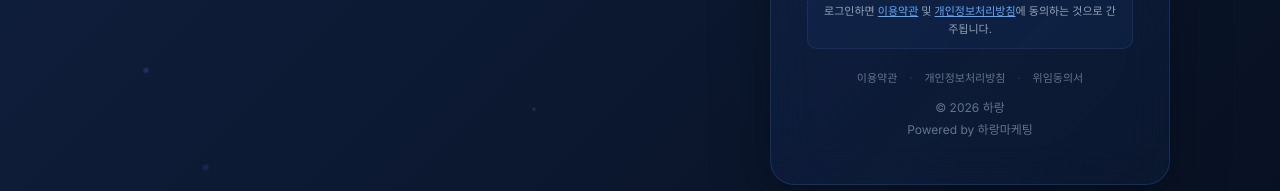
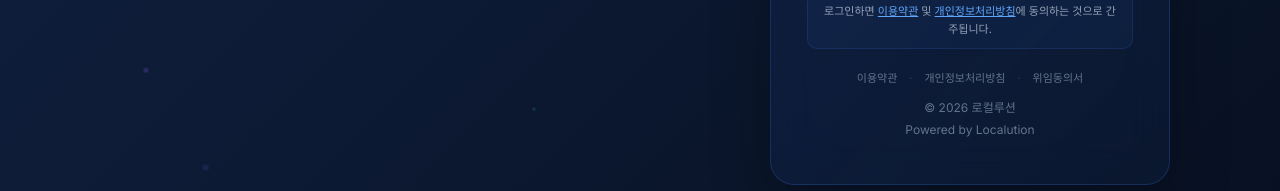
Before and after one commit to jty0221-del/localution, a Next.js app: page /login in a window 1280 px wide. Shown: the part 542-733 px from the top of the page. Built offline with nearby package versions, Linux system fonts and the light colour scheme.

Commit message:
fix: 로그인 푸터 브랜드명 하랑→로컬루션

```diff
--- a/app/login/page.tsx
+++ b/app/login/page.tsx
@@ -352,8 +352,8 @@ export default function LoginPage() {
                 <span className='footerDivider'>·</span>
                 <a href='/legal/platform-consent' target='_blank' rel='noopener'>위임동의서</a>
               </div>
-              &copy; 2026 하랑<br/>
-              Powered by 하랑마케팅
+              &copy; 2026 로컬루션<br/>
+              Powered by Localution
             </div>
           </div>
         </div>
```
